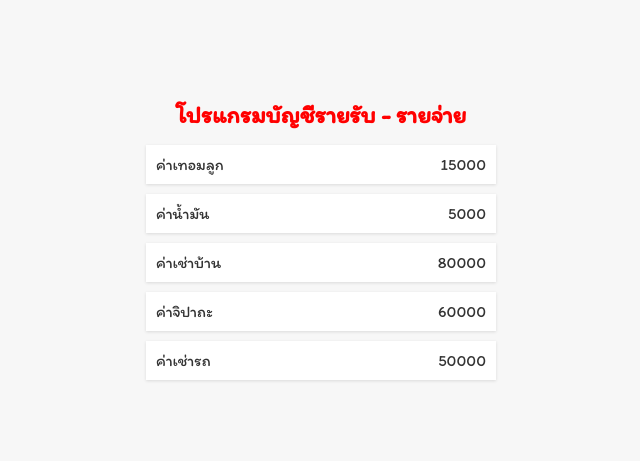
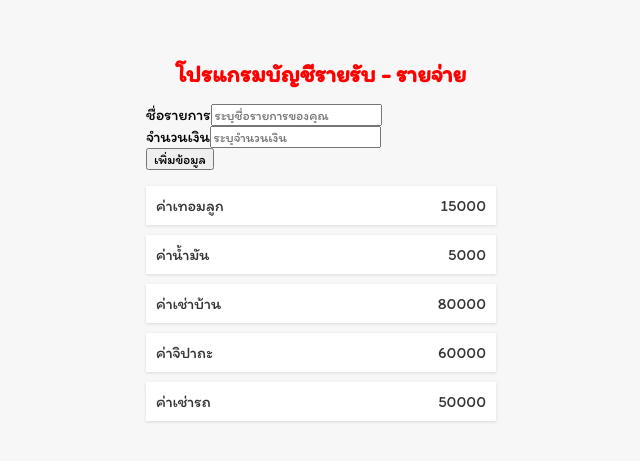
Before and after one commit to sawaros-sonpakdee/React-basic, a React (Create React App) app in the folder react-basic/: page / in a window 1280 px wide. Shown: the part 155-616 px from the top of the page, without its empty margins (319-959 px from the left). Built offline with nearby package versions, Linux system fonts and the light colour scheme.

Commit message:
create input form

```diff
--- a/react-basic/src/App.js
+++ b/react-basic/src/App.js
@@ -1,7 +1,7 @@
 import './App.css';
 import React from "react";
 import Transaction from './components/Transaction';
-
+import FromComponent from './components/FromComponent';
 
 // const Title = () => <h1>โปรแกรมบัญชีรายรับ - รายจ่าย</h1>
 // const Description = () => <p>บันทึกข้อมูลบัญชีในแต่ละวัน</p>
@@ -38,6 +38,7 @@
   return (
     <div className='container'>
        <h1 style={design}>โปรแกรมบัญชีรายรับ - รายจ่าย</h1>
+       <FromComponent/>
       <Transaction />
     </div>
   );
--- /dev/null
+++ b/react-basic/src/components/FromComponent.js
@@ -0,0 +1,21 @@
+const FromComponent = () => {
+    return (
+        <div>
+            <form>
+                <div className="form-control">
+                    <label>ชื่อรายการ</label>
+                    <input type="text" placeholder="ระบุชื่อรายการของคุณ" />
+                </div>
+                <div className="form-control">
+                    <label>จำนวนเงิน</label>
+                    <input type="number" placeholder="ระบุจำนวนเงิน" />
+                </div>
+                <div>
+                    <button type="submit">เพิ่มข้อมูล</button>
+                </div>
+            </form>
+        </div>
+    )
+}
+
+export default FromComponent
```
